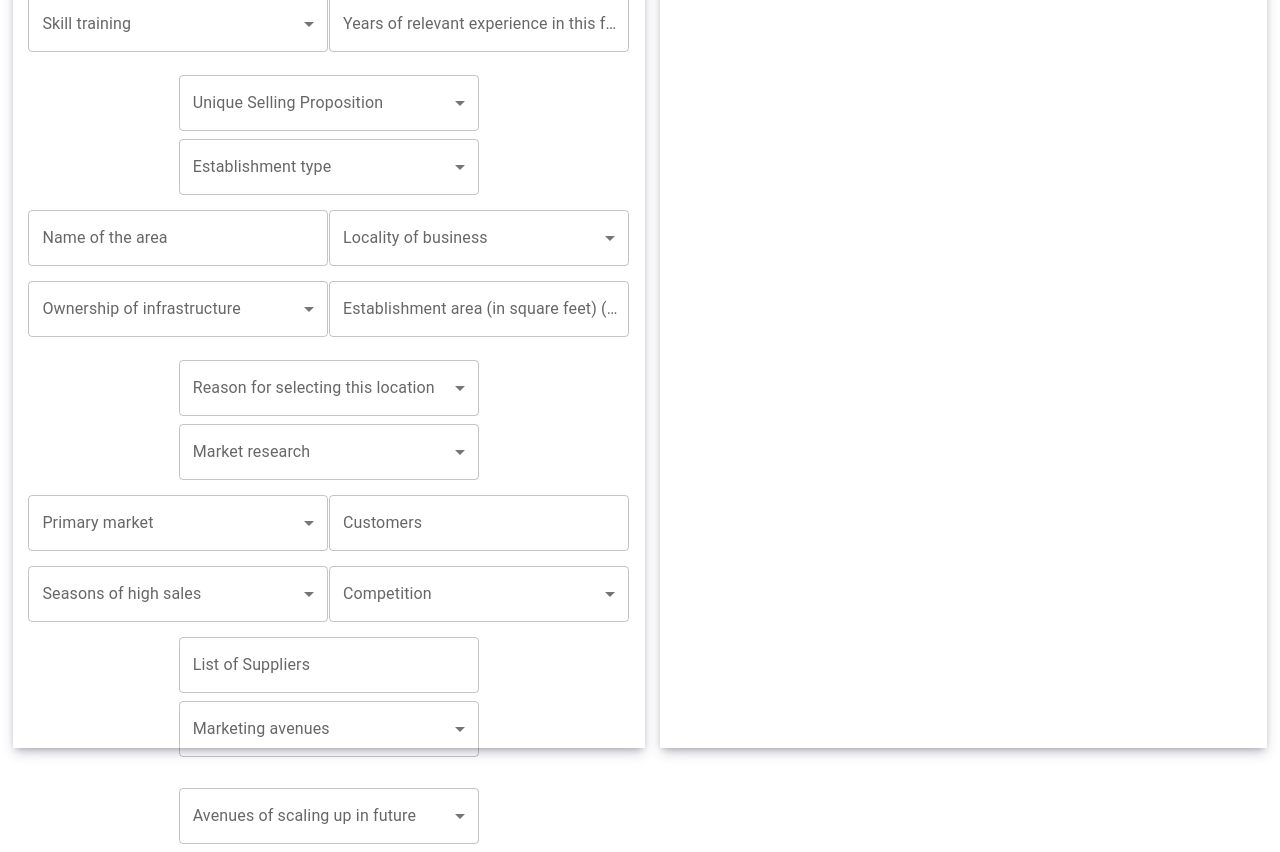
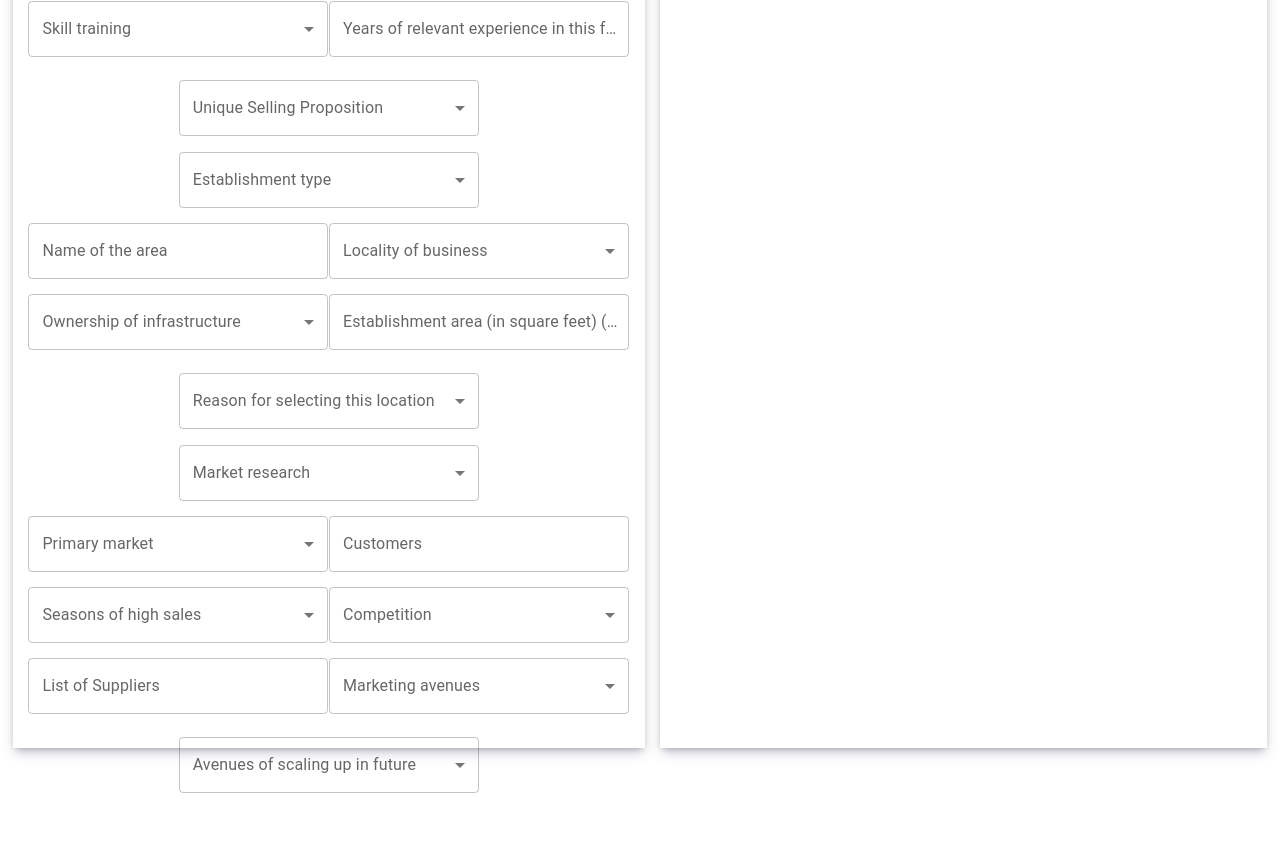
Before and after one commit to Iqbal0786/endores-assignment, a React (Create React App) app: page / in a window 1280 px wide. Shown: the part 300-1152 px from the top of the page. After the commit the page ends 1118 px from the top, so only its background shows below. Built offline with nearby package versions, Linux system fonts and the light colour scheme.

Commit message:
some changes

```diff
--- a/src/components/Home.jsx
+++ b/src/components/Home.jsx
@@ -148,7 +148,7 @@ console.log(data.usp);
       </FormControl>
       <TextField variant='outlined' name='age_of_establishment' type={"number"} label="Age of establishment(years)" onChange={formHandler} sx={{width:"300px"}} />
    </Box>
-   <Box sx={{ width:"100%",display:"flex",justifyContent:"space-evenly", flexWrap:"wrap" ,marginBottom:"15px"}}>
+   <Box sx={{ width:"100%",display:"flex",justifyContent:"space-evenly", flexWrap:"wrap" ,marginBottom:"20px"}}>
    <FormControl  sx={{width:"300px"}}>
         <InputLabel id="demo-simple-select-label">Offered to</InputLabel>
         <Select
@@ -216,7 +216,7 @@ console.log(data.usp);
     </div>
 
 
-   <FormControl  sx={{width:"300px"}}>
+   <FormControl  sx={{width:"300px" , marginTop:"8px"}}>
         <InputLabel id="demo-simple-select-label">Establishment type</InputLabel>
         <Select
           labelId="demo-simple-select-label"
@@ -311,7 +311,7 @@ console.log(data.usp);
     </div>
 
 
-   <FormControl  sx={{width:"300px"}}>
+   <FormControl  sx={{width:"300px" , marginTop:"8px"}}>
         <InputLabel id="demo-simple-select-label">Market research</InputLabel>
         <Select
           labelId="demo-simple-select-label"
@@ -389,7 +389,7 @@ console.log(data.usp);
    <Box sx={{ width:"100%",display:"flex",justifyContent:"space-evenly", flexWrap:"wrap" , marginBottom:"15px"}}>
    <TextField variant='outlined' name='suppliers' type={"text"} label="List of Suppliers" onChange={formHandler}  sx={{width:"300px"}}/>
    <div>
-      <FormControl sx={{ m: 1, width: 300 }}>
+      <FormControl sx={{ width: 300 }}>
         <InputLabel id="demo-multiple-name-label">Marketing avenues</InputLabel>
         <Select
           labelId="demo-multiple-name-label"
```
